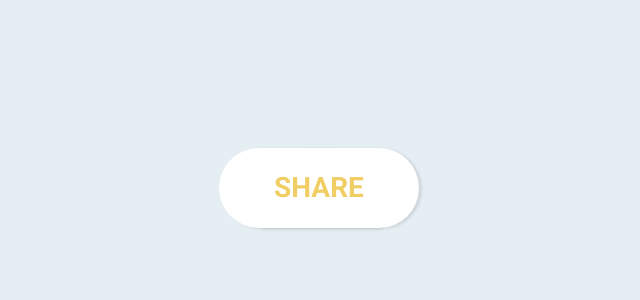
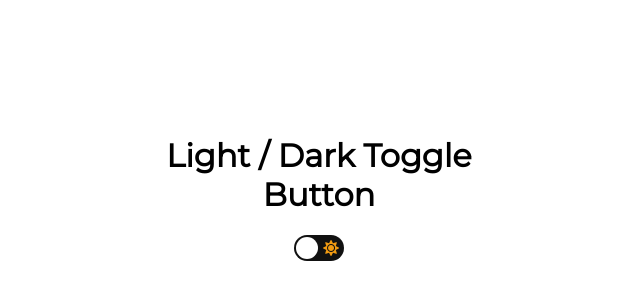
Before and after one commit to Danitobon7/CSS-Training-Projects, a plain HTML site: page Button-Touggle-Dark&light-Mode/index.html in a window 1280 px wide. Shown: the part 212-512 px from the top of the page, without its empty margins (321-961 px from the left). Drawn offline with nearby package versions, Linux system fonts and the light colour scheme.

Commit message:
Add files via upload

```diff
--- a/Button-Touggle-Dark&light-Mode/index.html
+++ b/Button-Touggle-Dark&light-Mode/index.html
@@ -2,22 +2,21 @@
 <html lang="en" >
 <head>
   <meta charset="UTF-8">
-  <title>CodePen - Social share button</title>
-  <link rel="stylesheet" href="https://cdnjs.cloudflare.com/ajax/libs/normalize/5.0.0/normalize.min.css">
-<link rel='stylesheet' href='https://maxcdn.bootstrapcdn.com/font-awesome/4.6.1/css/font-awesome.min.css'>
-<link rel='stylesheet' href='https://fonts.googleapis.com/css?family=Roboto:700'><link rel="stylesheet" href="./style.css">
+  <title>CodePen - Light/Dark Theme Toggle using CSS and Javascript</title>
+  <link rel='stylesheet' href='https://cdnjs.cloudflare.com/ajax/libs/font-awesome/5.13.1/css/all.min.css'><link rel="stylesheet" href="./style.css">
 
 </head>
 <body>
 <!-- partial:index.partial.html -->
-<div class="share">
-  <span>Share</span>
-  <nav>
-    <a href="#"><i class="fa fa-twitter"></i></a>
-    <a href="#"><i class="fa fa-facebook"></i></a>
-    <a href="#"><i class="fa fa-google"></i></a>
-    <a href="#"><i class="fa fa-github"></i></a>
-  </nav>
+<h1>Light / Dark Toggle<br> Button</h1>
+
+<div>
+  <input type="checkbox" class="checkbox" id="checkbox">
+  <label for="checkbox" class="checkbox-label">
+    <i class="fas fa-moon"></i>
+    <i class="fas fa-sun"></i>
+    <span class="ball"></span>
+  </label>
 </div>
 <!-- partial -->
   <script  src="./script.js"></script>
--- a/Button-Touggle-Dark&light-Mode/script.js
+++ b/Button-Touggle-Dark&light-Mode/script.js
@@ -1,10 +1,4 @@
-// Force a hover to see the effect
-const share = document.querySelector('.share');
-
-setTimeout(() => {
-  share.classList.add("hover");
-}, 1000);
-
-setTimeout(() => {
-  share.classList.remove("hover");
-}, 3000);
+const checkbox = document.getElementById("checkbox")
+checkbox.addEventListener("change", () => {
+  document.body.classList.toggle("dark")
+})
--- a/Button-Touggle-Dark&light-Mode/style.css
+++ b/Button-Touggle-Dark&light-Mode/style.css
@@ -1,84 +1,57 @@
+@import url("https://fonts.googleapis.com/css2?family=Montserrat&display=swap");
+
+* {box-sizing: border-box;}
+
 body {
-    font-family: "Roboto";
-    background-color: #e5eef3;
+  font-family: "Montserrat", sans-serif;
+  background-color: #fff;
+  display: flex;
+  justify-content: center;
+  align-items: center;
+  flex-direction: column;
   text-align: center;
-    color: #f1ce64;
-    font-size: 28px;
+  min-height: 100vh;
+  margin: 0;
+  transition: background 0.2s linear;
 }
 
-  a {
-    color: #f1ce64;
+body.dark {background-color: #292c35;} /* #9b59b6 */
+
+body.dark h1, body.dark .support a {color: #fff;}
+
+.checkbox {
+  opacity: 0;
+  position: absolute;
 }
 
-  .share {
+.checkbox-label {
+  background-color: #111;
+  width: 50px;
+  height: 26px;
+  border-radius: 50px;
+  position: relative;
+  padding: 5px;
+  cursor: pointer;
+  display: flex;
+  justify-content: space-between;
+  align-items: center;
+}
+
+.fa-moon {color: #f1c40f;}
+
+.fa-sun {color: #f39c12;}
+
+.checkbox-label .ball {
+  background-color: #fff;
+  width: 22px;
+  height: 22px;
   position: absolute;
-    width: 400px;
-    left: 50%;
-    margin-left: -200px;
-    top: 50%;
-    margin-top: -40px;
-    border-radius: 80px;
+  left: 2px;
+  top: 2px;
+  border-radius: 50%;
+  transition: transform 0.2s linear;
 }
-  .share span {
-    width: 200px;
-    line-height: 80px;
-    display: inline-block;
-    font-weight: 700;
-    text-transform: uppercase;
-    position: absolute;
-    left: 50%;
-    margin-left: -100px;
-    opacity: 1;
-    transition: opacity 0.3s ease-in-out;
-    pointer-events: none;
+
+.checkbox:checked + .checkbox-label .ball {
+  transform: translateX(24px);
 }
-  .share nav {
-    font-size: 0;
-  }
-  .share a {
-    line-height: 80px;
-    width: 80px;
-    text-align: center;
-    display: inline-block;
-    background-color: #ffffff;
-    color: #ffffff;
-    overflow: hidden;
-    opacity: 1;
-    transition: all 0.3s ease-in-out;
-    margin: 0 -20px;
-    box-shadow: 3px 1px 3px rgba(0, 0, 0, 0.1);
-  }
-  .share a:nth-child(1) {
-    border-top-left-radius: 40px;
-    border-bottom-left-radius: 40px;
-    margin-left: 0;
-  }
-  .share a:nth-child(1):hover {
-    background-color: #61c5ec;
-  }
-  .share a:nth-child(2):hover {
-    background-color: #3B5998;
-  }
-  .share a:nth-child(3):hover {
-    background-color: #ea4335;
-  }
-  .share a:nth-child(4) {
-    border-top-right-radius: 40px;
-    border-bottom-right-radius: 40px;
-    margin-right: 0;
-  }
-  .share a:nth-child(4):hover {
-    background-color: #000000;
-  }
-  .share:hover span, .share.hover span {
-    opacity: 0;
-  }
-  .share:hover a, .share.hover a {
-    border-radius: 50%;
-    margin: 0 10px;
-    color: #f1ce64;
-    font-size: 28px;
-  }
-  .share:hover a:hover, .share.hover a:hover {
-    color: #fff;
-  }
```
Lines whose indentation alone changed are shown as unchanged.
